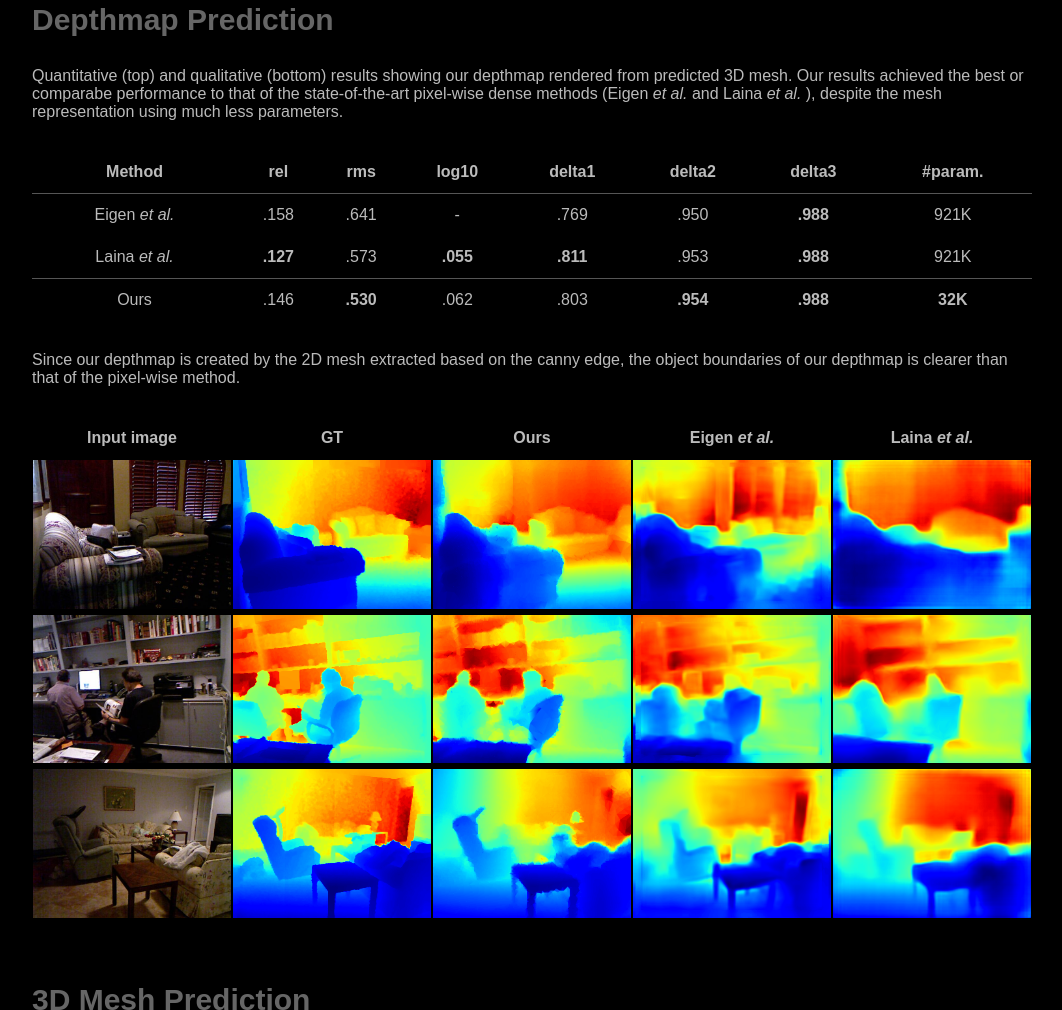
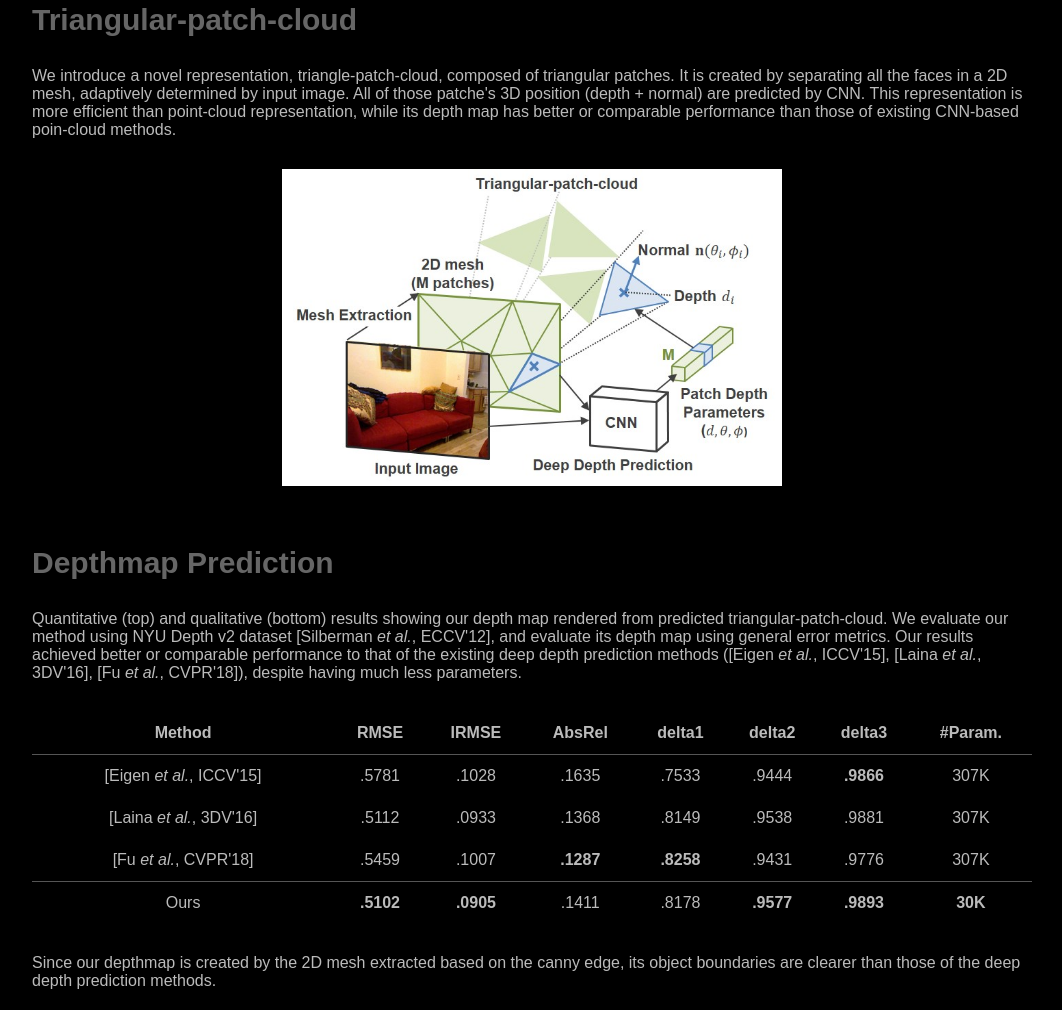
Before and after one commit to meshdepth/meshdepth.github.io, a plain HTML site: page index.html in a window 1280 px wide. Shown: the part 833-1843 px from the top of the page, without its empty margins (108-1170 px from the left). Drawn offline with Linux system fonts and the light colour scheme; a web font is replaced by a local one.

Commit message:
update abst + depth map (score)

```diff
--- a/index.html
+++ b/index.html
@@ -94,89 +94,80 @@
     <div class='contents'>
       <div class='contents-wrapper'>
         <section>
+          <h2>Triangular-patch-cloud</h2>
+          <p>
+            We introduce a novel representation, triangle-patch-cloud, composed of triangular patches.
+            It is created by separating all the faces in a 2D mesh, adaptively determined by input image.
+            All of those patche's 3D position (depth + normal) are predicted by CNN.
+            This representation is more efficient than point-cloud representation, while its depth map has better or comparable performance than those of existing CNN-based poin-cloud methods.
+            <img src='MeshDepth_files/overview.jpg', class="overview-img">
+          </p>
+        </section>
+        <section>
           <h2>Depthmap Prediction</h2>
           <p>
-            Quantitative (top) and qualitative (bottom) results showing our depthmap rendered from predicted 3D mesh. Our results achieved the best or comparabe performance to that of the state-of-the-art pixel-wise dense methods (Eigen
-            <i>et al.</i>
-            and Laina
-            <i>et al.</i>
-            ), despite the mesh representation using much less parameters.
+            Quantitative (top) and qualitative (bottom) results showing our depth map rendered from predicted triangular-patch-cloud.
+            We evaluate our method using NYU Depth v2 dataset [Silberman <i>et al.</i>, ECCV'12], and evaluate its depth map using general error metrics.
+            Our results achieved better or comparable performance to that of the existing deep depth prediction methods ([Eigen <i>et al.</i>, ICCV'15], [Laina <i>et al.</i>, 3DV'16], [Fu <i>et al.</i>, CVPR'18]),
+            despite having much less parameters.
           </p>
           <div class='table-cover'>
             <table>
               <thead>
                 <tr class='border-under'>
                   <th>Method</th>
-                  <th>rel</th>
-                  <th>rms</th>
-                  <th>log10</th>
+                  <th>RMSE</th>
+                  <th>IRMSE</th>
+                  <th>AbsRel</th>
                   <th>delta1</th>
                   <th>delta2</th>
                   <th>delta3</th>
-                  <th>#param.</th>
+                  <th>#Param.</th>
                 </tr>
               </thead>
               <tbody>
                 <tr>
-                  <td>
-                    Eigen
-                    <i>et al.</i>
-                  </td>
-                  <td>.158</td>
-                  <td>.641</td>
-                  <td>-</td>
-                  <td>.769</td>
-                  <td>.950</td>
-                  <td>
-                    <b>.988</b>
-                  </td>
-                  <td>921K</td>
+                  <td>[Eigen <i>et al.</i>, ICCV'15]</td>
+                  <td>.5781</td>
+                  <td>.1028</td>
+                  <td>.1635</td>
+                  <td>.7533</td>
+                  <td>.9444</td>
+                  <td><b>.9866</b></td>
+                  <td>307K</td>
                 </tr>
+                  <td>[Laina <i>et al.</i>, 3DV'16]</td>
+                  <td>.5112</td>
+                  <td>.0933</td>
+                  <td>.1368</td>
+                  <td>.8149</td>
+                  <td>.9538</td>
+                  <td>.9881</td>
+                  <td>307K</td>
                 <tr class='border-under'>
-                  <td>
-                    Laina
-                    <i>et al.</i>
-                  </td>
-                  <td>
-                    <b>.127</b>
-                  </td>
-                  <td>.573</td>
-                  <td>
-                    <b>.055</b>
-                  </td>
-                  <td>
-                    <b>.811</b>
-                  </td>
-                  <td>.953</td>
-                  <td>
-                    <b>.988</b>
-                  </td>
-                  <td>921K</td>
+                  <td>[Fu <i>et al.</i>, CVPR'18]</td>
+                  <td>.5459</td>
+                  <td>.1007</td>
+                  <td><b>.1287</b></td>
+                  <td><b>.8258</b></td>
+                  <td>.9431</td>
+                  <td>.9776</td>
+                  <td>307K</td>
                 </tr>
                 <tr>
-                  <td>
-                    Ours
-                  </td>
-                  <td>.146</td>
-                  <td>
-                    <b>.530</b>
-                  </td>
-                  <td>.062</td>
-                  <td>.803</td>
-                  <td>
-                    <b>.954</b>
-                  </td>
-                  <td>
-                    <b>.988</b>
-                  </td>
-                  <td>
-                    <b>32K</b>
-                  </td>
+                  <td>Ours</td>
+                  <td><b>.5102</b></td>
+                  <td><b>.0905</b></td>
+                  <td>.1411</td>
+                  <td>.8178</td>
+                  <td><b>.9577</b></td>
+                  <td><b>.9893</b></td>
+                  <td><b>30K</b></td>
                 </tr>
               </tbody>
             </table>
           </div>
-          <p>Since our depthmap is created by the 2D mesh extracted based on the canny edge, the object boundaries of our depthmap is clearer than that of the pixel-wise method.</p>
+          <p>Since our depthmap is created by the 2D mesh extracted based on the canny edge, its object boundaries are clearer than those of the deep depth prediction methods.</p>
           <table class='compare-images'>
             <thead>
               <tr>
--- a/style.css
+++ b/style.css
@@ -360,4 +360,20 @@ p {
 }
 }
 
+.overview-img {
+  display: block;
+  margin-left: auto;
+  margin-right: auto;
+  width: 50%;
+  padding-top: 30px;
+}
+
+.framework-img {
+  display: block;
+  margin-left: auto;
+  margin-right: auto;
+  width: 80%;
+  padding-top: 30px;
+}
+
 /*# sourceMappingURL=style.css.map */
```
Also changed, not shown: MeshDepth_files/framework.jpg (added), MeshDepth_files/overview.jpg (added).
